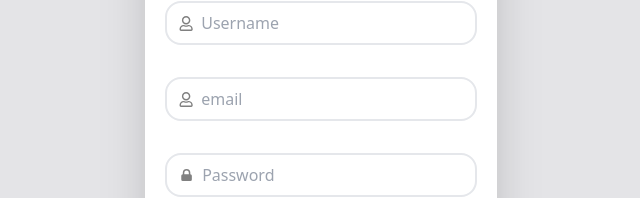
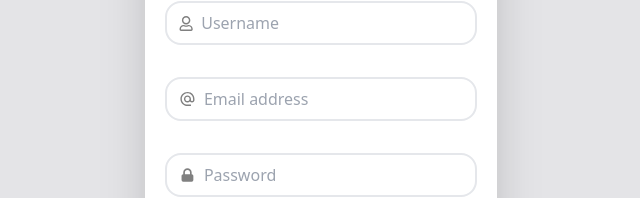
Before and after one commit to jeetbhalani15/GravityMates, a React (Create React App) app: page /signup in a window 1280 px wide. Shown: the part 319-517 px from the top of the page, without its empty margins (319-959 px from the left). Built offline with nearby package versions, Linux system fonts and the light colour scheme; what miragejs would draw is missing.

Commit message:
email field added

```diff
--- a/src/Pages/AuthWidgets/Signup/Signup.jsx
+++ b/src/Pages/AuthWidgets/Signup/Signup.jsx
@@ -2,6 +2,7 @@ import React from 'react'
 import { Link, useNavigate } from 'react-router-dom'
 import {FaRegUser} from "react-icons/fa"
 import {HiLockClosed} from "react-icons/hi"
+import {MdOutlineAlternateEmail} from "react-icons/md"
 import { useState } from 'react'
 import { useDispatch,useSelector } from 'react-redux'
 import { fetchSignupUserData } from '../../../features/Auth/authSlice'
@@ -43,13 +44,13 @@ function Signup() {
         </div>
 
         <div className="flex items-center border-2 mb-8 py-2 px-3 rounded-2xl">
-        <FaRegUser size={15} color="grey"/>
-          <input onChange={(e)=>  setUserData((pre)=>({...pre, email: e.target.value}))} value={userData.email} id="username" className=" pl-2 w-full outline-none border-none" type="text" name="username" placeholder="email" required />
+        <MdOutlineAlternateEmail size={18} color="grey"/>
+          <input onChange={(e)=>  setUserData((pre)=>({...pre, email: e.target.value}))} value={userData.email} id="username" className=" pl-2 w-full outline-none border-none" type="text" name="username" placeholder="Email address" required />
         </div>
 
 
         <div className="flex items-center border-2 mb-12 py-2 px-3 rounded-2xl ">
-        <HiLockClosed size={16} color="grey"/>
+        <HiLockClosed size={18} color="grey"/>
           <input onChange={(e)=>  setUserData((pre)=>({...pre, password: e.target.value}))} value={userData.password} className="pl-2 w-full outline-none border-none" type="password" name="password" id="password" placeholder="Password" required />
         </div>
 
```
